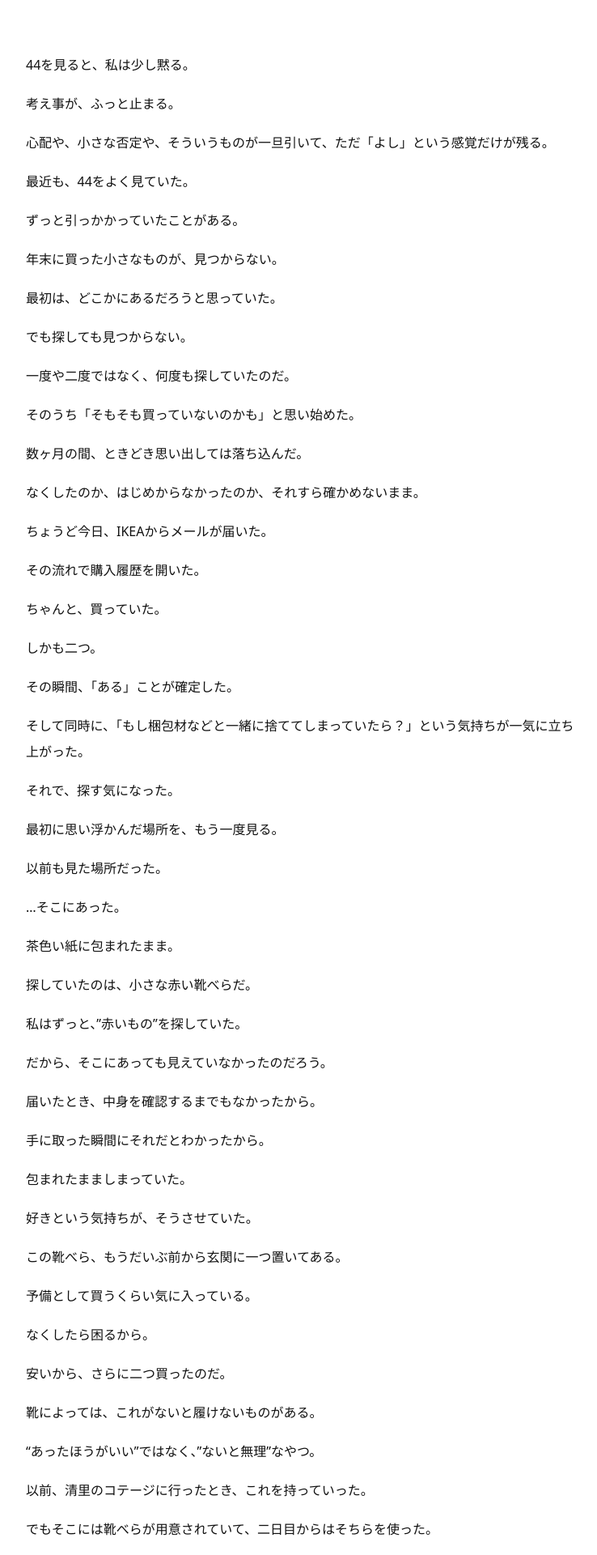
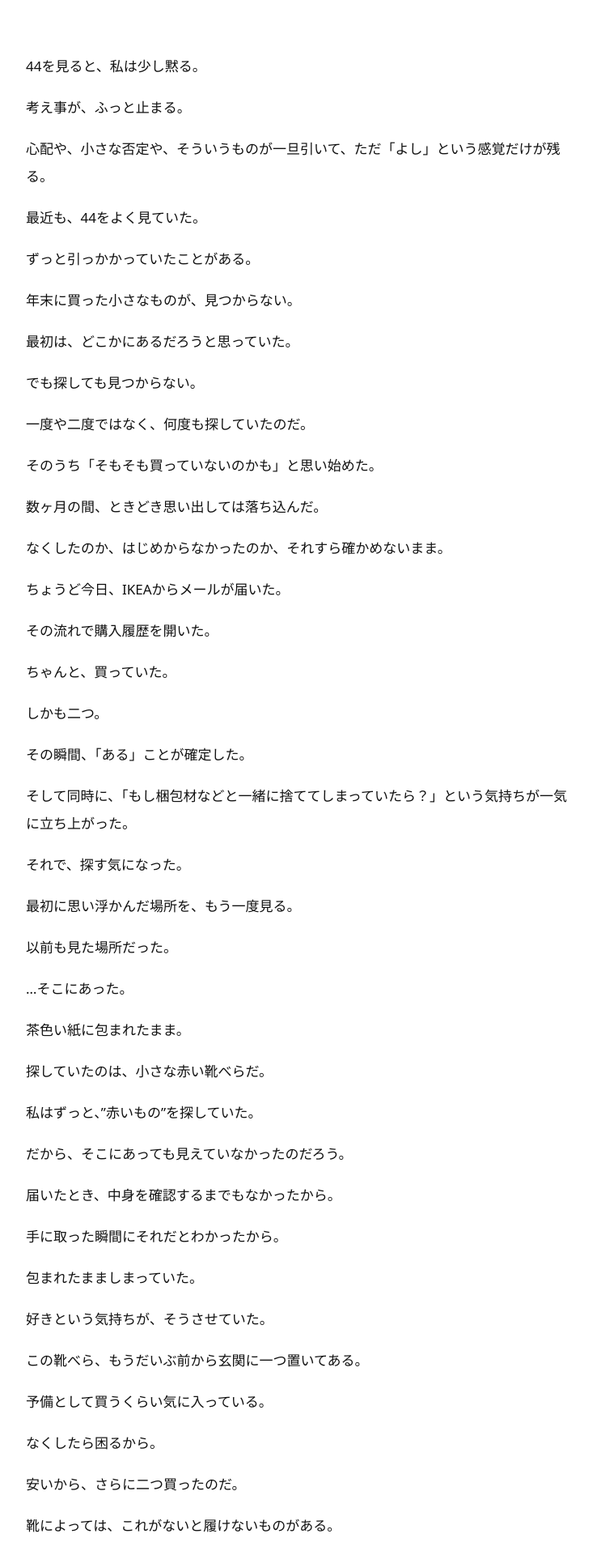
Before and after one commit to ohlucinda/ohlucinda-mobile, a Jekyll site: the page built from _posts/2026-05-01-赤いもの.md, in a window 1280 px wide. Shown: the top 1920 px of the page at 81% size, without its empty margins (268-1006 px from the left). Built offline with Jekyll 4.4.1, drawn with Linux system fonts in a browser that asks for light colours.

Commit message:
Update style.css

```diff
--- a/assets/style.css
+++ b/assets/style.css
@@ -5,10 +5,7 @@ body {
 
   color: #111;
   line-height: 2;
+  font-size: 17px;
 
   font-family: system-ui, sans-serif;
 }
-
-.writes-content {
-  white-space: pre-wrap;
-}
```
